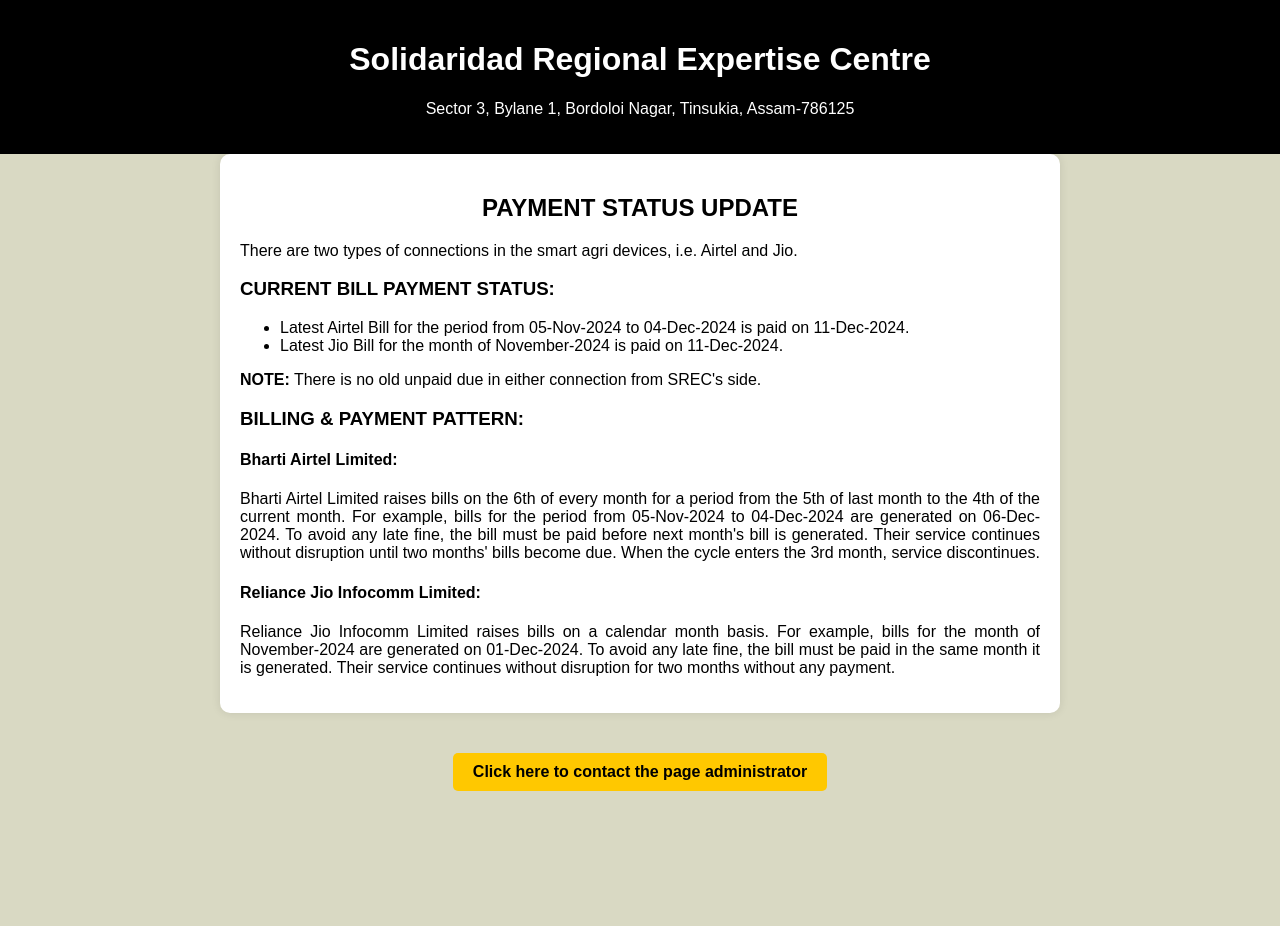
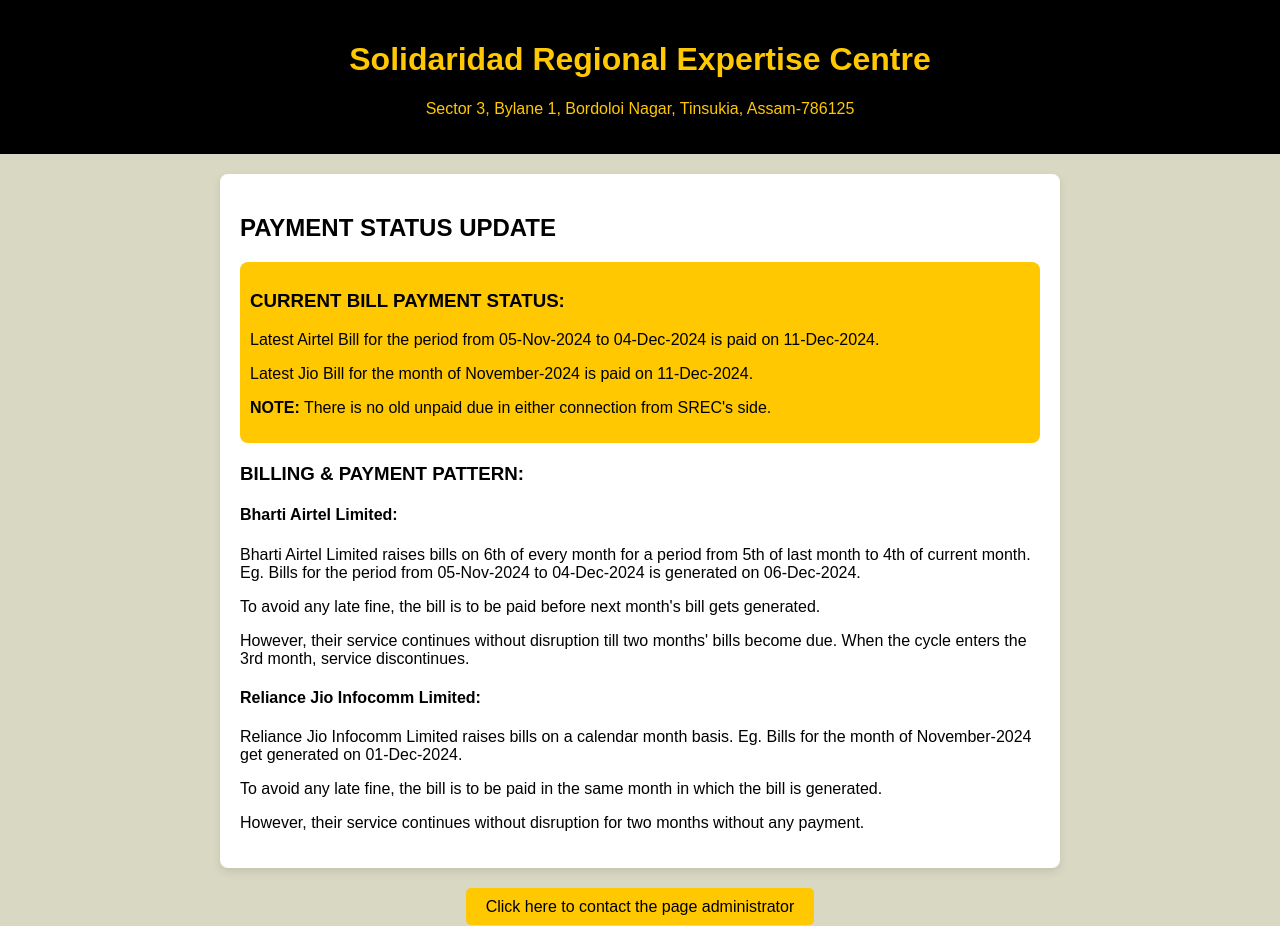
Before and after one commit to paljyosar/payment-status-update, a plain HTML site: page index.html in a window 1280 px wide. Before the commit the page ends 811 px from the top, so only its background shows below. Drawn offline with Linux system fonts and the light colour scheme.

Commit message:
Update index.html

```diff
--- a/index.html
+++ b/index.html
@@ -1,93 +1,95 @@
 <!DOCTYPE html>
 <html lang="en">
+
 <head>
     <meta charset="UTF-8">
     <meta name="viewport" content="width=device-width, initial-scale=1.0">
-  <meta http-equiv="Cache-Control" content="no-cache, no-store, must-revalidate">
-  <meta http-equiv="Pragma" content="no-cache">
-  <meta http-equiv="Expires" content="0">
-  <title>SREC Payment Status Update</title>
+    <title>PAYMENT STATUS UPDATE</title>
     <style>
         body {
             font-family: Arial, sans-serif;
             margin: 0;
             padding: 0;
             background-color: #D9D9C3;
-      color: #000000;
+            color: #000;
         }
-    header {
-      background-color: #000000;
-      color: #FFFFFF;
+
+        .header {
+            background-color: #000;
+            color: #FFC800;
+            padding: 20px;
             text-align: center;
-      padding: 20px;
         }
-    main {
+
+        .content {
             padding: 20px;
             max-width: 800px;
-      margin: auto;
-      background-color: #FFFFFF;
-      box-shadow: 0px 0px 10px rgba(0, 0, 0, 0.1);
-      border-radius: 10px;
+            margin: 20px auto;
+            background-color: #fff;
+            box-shadow: 0 4px 8px rgba(0, 0, 0, 0.1);
+            border-radius: 8px;
         }
-    h1, h2 {
+
+        .section-highlight {
+            background-color: #FFC800;
+            color: #000;
+            padding: 10px;
+            border-radius: 8px;
+            margin-bottom: 20px;
+        }
+
+        .footer {
             text-align: center;
+            margin-top: 20px;
+            padding: 10px;
         }
-    .content {
-      text-align: justify;
+
+        .footer a {
+            text-decoration: none;
+            color: #000;
+            background-color: #FFC800;
+            padding: 10px 20px;
+            border-radius: 5px;
         }
-    footer {
-      text-align: center;
-      padding: 20px;
-      margin-top: 20px;
-    }
-    a.button {
-      display: inline-block;
-      padding: 10px 20px;
-      background-color: #FFC800;
-      color: #000000;
-      text-decoration: none;
-      border-radius: 5px;
-      font-weight: bold;
-    }
-    a.button:hover {
-      background-color: #D9D9C3;
-      color: #000000;
+
+        .footer a:hover {
+            background-color: #000;
+            color: #FFC800;
         }
     </style>
 </head>
+
 <body>
-  <header>
+    <div class="header">
         <h1>Solidaridad Regional Expertise Centre</h1>
         <p>Sector 3, Bylane 1, Bordoloi Nagar, Tinsukia, Assam-786125</p>
-  </header>
-  <main>
+    </div>
+
+    <div class="content">
         <h2>PAYMENT STATUS UPDATE</h2>
-    <div class="content">
-      <p>There are two types of connections in the smart agri devices, i.e. Airtel and Jio.</p>
+
+        <div class="section-highlight">
             <h3>CURRENT BILL PAYMENT STATUS:</h3>
-      <ul>
-        <li>Latest Airtel Bill for the period from 05-Nov-2024 to 04-Dec-2024 is paid on 11-Dec-2024.</li>
-        <li>Latest Jio Bill for the month of November-2024 is paid on 11-Dec-2024.</li>
-      </ul>
+            <p>Latest Airtel Bill for the period from 05-Nov-2024 to 04-Dec-2024 is paid on 11-Dec-2024.</p>
+            <p>Latest Jio Bill for the month of November-2024 is paid on 11-Dec-2024.</p>
             <p><strong>NOTE:</strong> There is no old unpaid due in either connection from SREC's side.</p>
+        </div>
+
         <h3>BILLING & PAYMENT PATTERN:</h3>
         <h4>Bharti Airtel Limited:</h4>
-      <p>
-        Bharti Airtel Limited raises bills on the 6th of every month for a period from the 5th of last month to the 4th of the current month.
-        For example, bills for the period from 05-Nov-2024 to 04-Dec-2024 are generated on 06-Dec-2024.
-        To avoid any late fine, the bill must be paid before next month's bill is generated. Their service continues without disruption
-        until two months' bills become due. When the cycle enters the 3rd month, service discontinues.
-      </p>
+        <p>Bharti Airtel Limited raises bills on 6th of every month for a period from 5th of last month to 4th of current month. Eg. Bills for the period from 05-Nov-2024 to 04-Dec-2024 is generated on 06-Dec-2024.</p>
+        <p>To avoid any late fine, the bill is to be paid before next month's bill gets generated.</p>
+        <p>However, their service continues without disruption till two months' bills become due. When the cycle enters the 3rd month, service discontinues.</p>
+
         <h4>Reliance Jio Infocomm Limited:</h4>
-      <p>
-        Reliance Jio Infocomm Limited raises bills on a calendar month basis. For example, bills for the month of November-2024 are
-        generated on 01-Dec-2024. To avoid any late fine, the bill must be paid in the same month it is generated. Their service continues
-        without disruption for two months without any payment.
-      </p>
+        <p>Reliance Jio Infocomm Limited raises bills on a calendar month basis. Eg. Bills for the month of November-2024 get generated on 01-Dec-2024.</p>
+        <p>To avoid any late fine, the bill is to be paid in the same month in which the bill is generated.</p>
+        <p>However, their service continues without disruption for two months without any payment.</p>
     </div>
-  </main>
-  <footer>
-    <a href="mailto:pallab.sarmah@solidaridadnetwork.org" class="button">Click here to contact the page administrator</a>
-  </footer>
+
+    <div class="footer">
+        <a href="mailto:pallab.sarmah@solidaridadnetwork.org">Click here to contact the page administrator</a>
+    </div>
 </body>
+
 </html>
```
Lines whose indentation alone changed are shown as unchanged.
